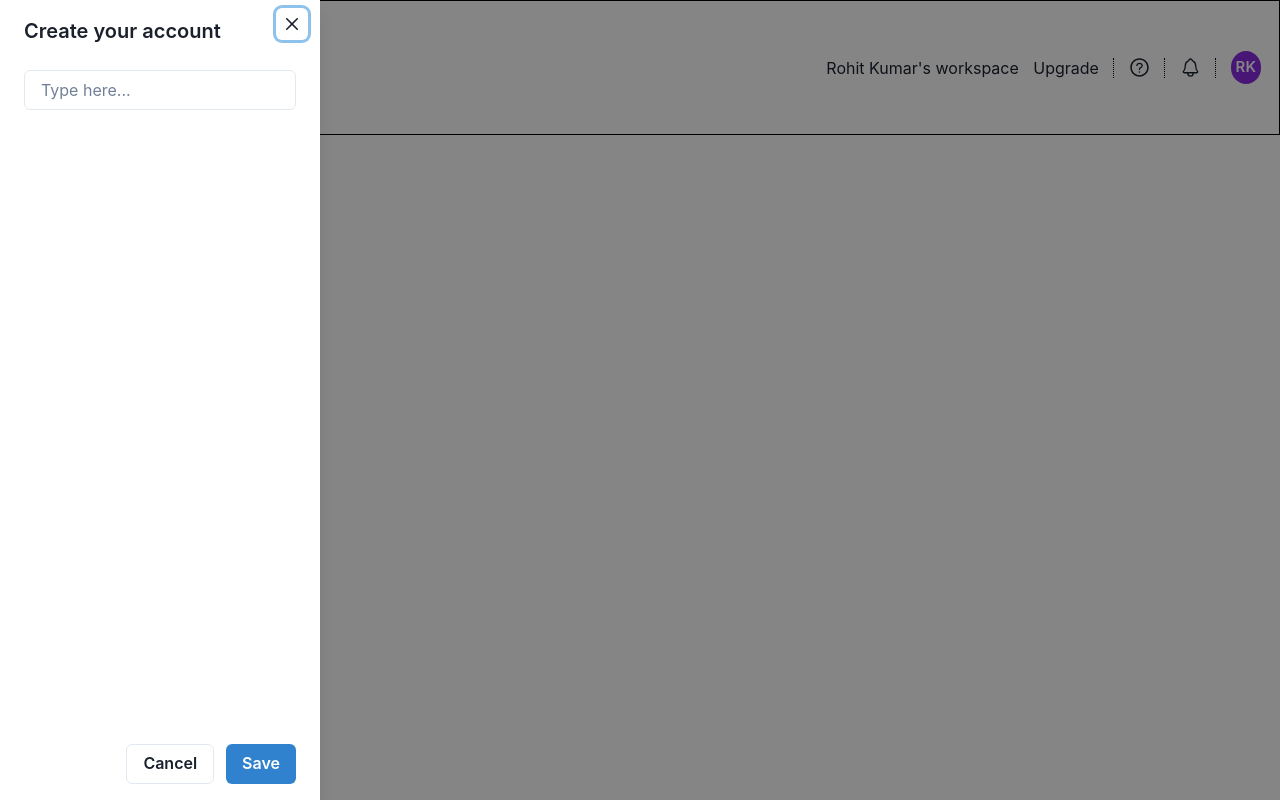
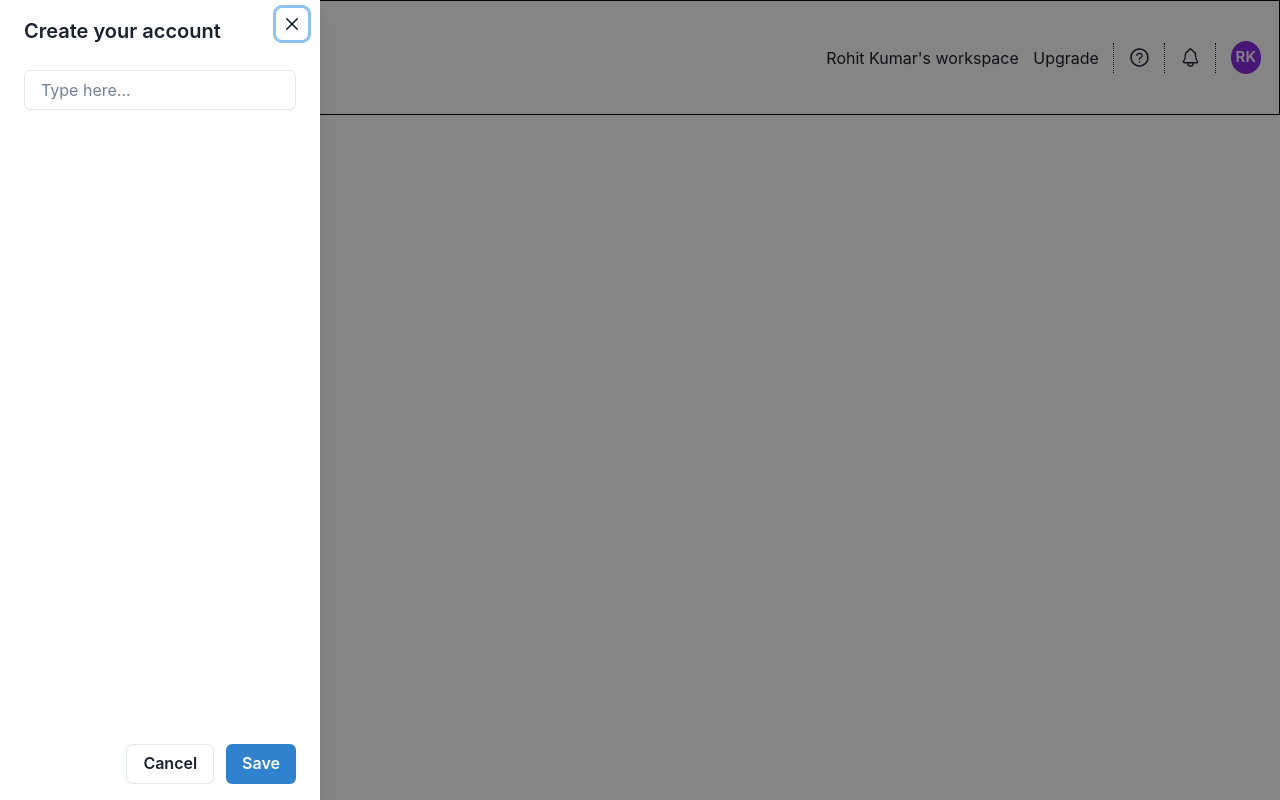
Before and after one commit to saurabhsolanki/Clockify, a React (Create React App) app in the folder clockify/: page /tracker in a window 1280 px wide. Built offline with nearby package versions, Linux system fonts and the light colour scheme; grey boxes are pictures that could not be loaded.

Commit message:
dash_nav

```diff
--- a/clockify/src/Dashboard/DashNav.module.css
+++ b/clockify/src/Dashboard/DashNav.module.css
@@ -1,6 +1,6 @@
 .nav{
     border: 1px solid black;
-    padding:18px;
+    padding:8px 18px 8px 18px;
     display: flex;
     justify-content: space-between;
 }
@@ -24,7 +24,7 @@
 .vertical_dotted_line
 {
     border-left: 1px dotted black;
-    height: 20px;
+    height: 30px;
 }
 .user{
  border-radius: 50%;
```
